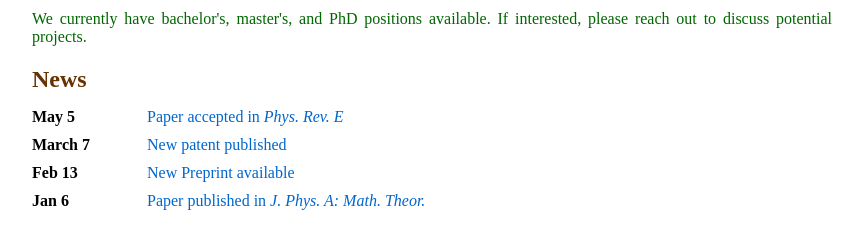
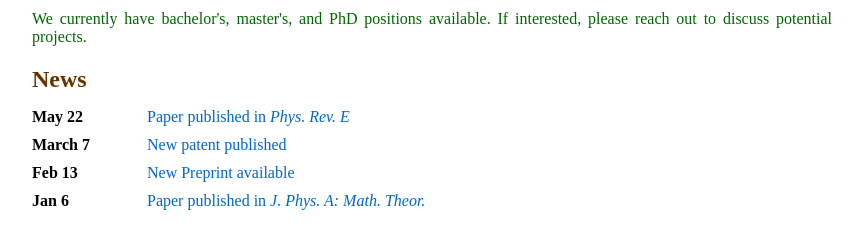
Before and after one commit to SwetamberD/swetamberd.github.io, a Jekyll site: the page built from docs/index.markdown, in a window 1280 px wide. Shown: the part 246-495 px from the top of the page, without its empty margins (208-1071 px from the left). Built offline with Jekyll 4.4.1, drawn with Linux system fonts in a browser that asks for light colours.

Commit message:
index page updated

```diff
--- a/docs/index.markdown
+++ b/docs/index.markdown
@@ -85,10 +85,10 @@ weight: 1
 
             <div class="news-item">
                 <div>
-                    <div class="news-date">May 5</div>
+                    <div class="news-date">May 22 </div>
                     <div class="news-link">
-                        <a href="https://journals.aps.org/pre/accepted/2a07aRd8Oa413921248217d30aec1de3eb6fbd17f" target="_blank">
-                            Paper accepted in <em>Phys. Rev. E</em>
+                        <a href="https://journals.aps.org/pre/abstract/10.1103/PhysRevE.111.054130" target="_blank">
+                            Paper published in <em>Phys. Rev. E</em>
                         </a>
                     </div>
                 </div>
```
